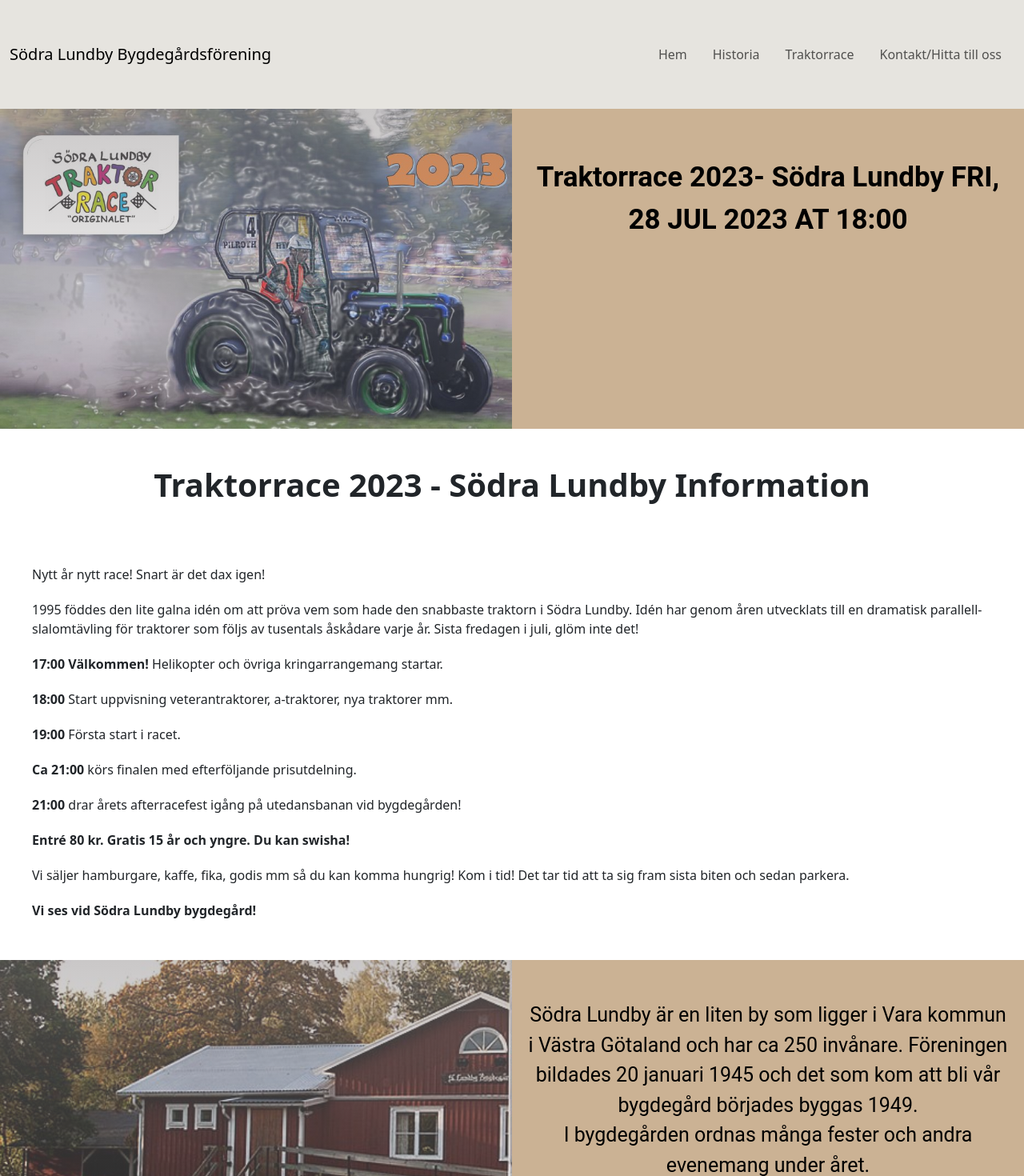
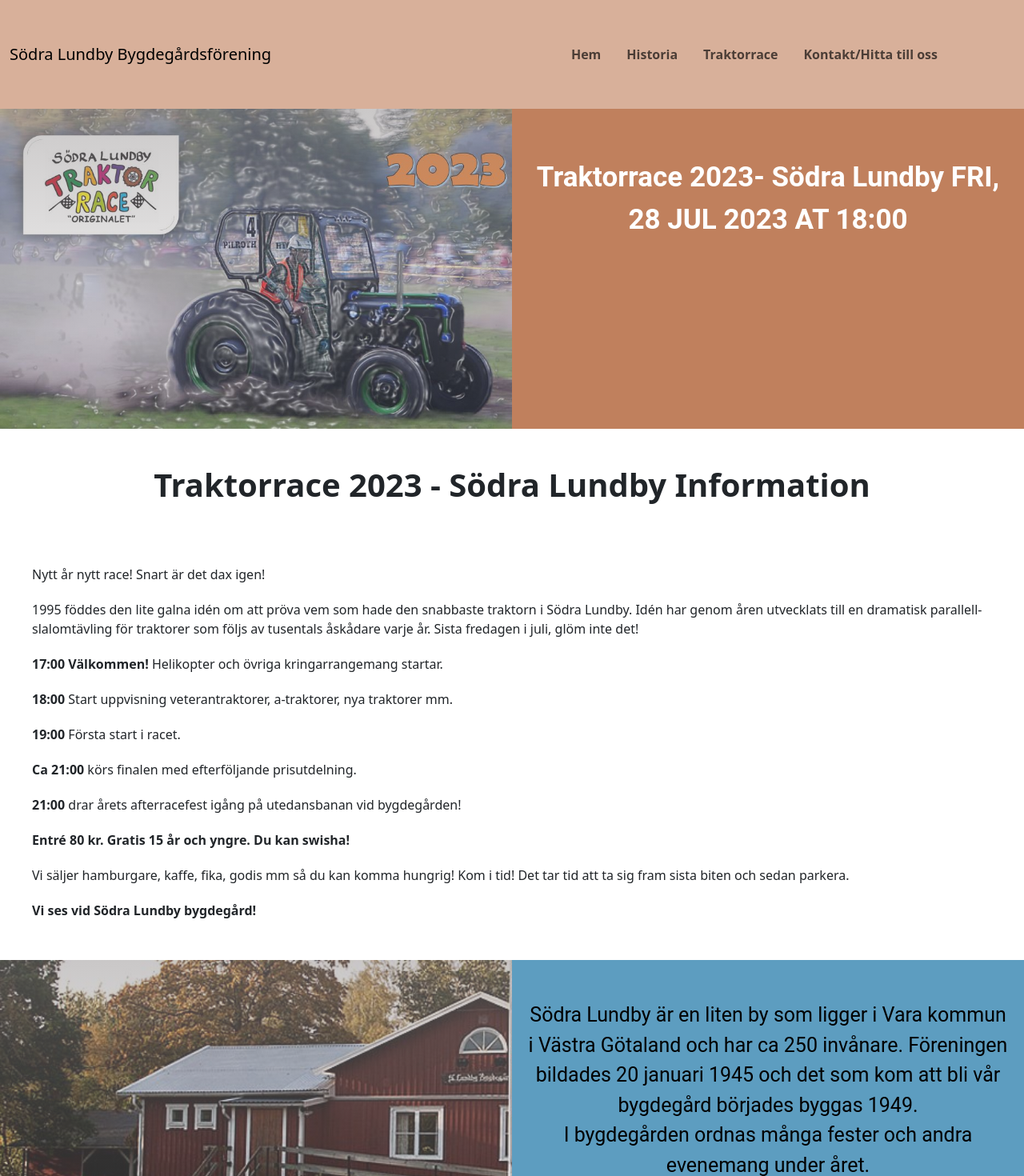
Before and after one commit to nataliemajadixon/sodralundbybygdegardsforening, a React (Create React App) app: page / in a window 1280 px wide. Shown: the top 1470 px of the page at 80% size. Built offline with nearby package versions, Linux system fonts and the light colour scheme.

Commit message:
updated css

```diff
--- a/src/components/History/History.jsx
+++ b/src/components/History/History.jsx
@@ -100,6 +100,15 @@ Främst den som ledde uppbyggnaden av föreningen, Tage Lundmark. Därutöver ka
  </div>
     </section>
 </div>
+
+
+<div>
+
+</div>
+
+
+
+
 </>
     )
 }
--- a/src/components/Home/Home.css
+++ b/src/components/Home/Home.css
@@ -39,7 +39,7 @@
     flex-wrap: wrap;
     text-align: center;
 
-    background-color: rgb(203, 178, 148);
+    background-color: rgb(192, 128, 93) ;
     width: 500px;
     height: 400px;
     background-size: cover ;
@@ -55,7 +55,7 @@
 .flexboxlayout2text{
     padding-top: 50px;
     font-size: 35px;
-    color: rgb(0, 0, 0);
+    color: white;
     text-decoration: none;
   }
   /* .flexboxlayout2text:hover {
@@ -116,7 +116,7 @@
     flex-wrap: wrap;
     text-align: center;
 
-    background-color: rgb(203, 178, 148);
+    background-color: #5d9dc0;
     width: 500px;
     height: 400px;
     background-size: cover ;
--- a/src/components/Navbar/Navbar.css
+++ b/src/components/Navbar/Navbar.css
@@ -1,8 +1,17 @@
 
 .style{
-    background-color: rgb(230, 228, 223);
+    background-color: #DEB22E;
+    /* #D8B09A */
+    /* 'rgb(192, 128, 93) */
+    /* #a86642 */
+}
 
+.navigation{
+    font-size: 16px;
+    font-weight: 600;
+    padding-right: 80px;
 }
+
 /* <img src={require('../../assets/logolundby.jpeg')} alt='businesslogo' style={{height: '60px', paddingLeft: '80px'}} /> */
 
 /* Södra Lundby bygdegårdsförening */
--- a/src/components/Navbar/Navbar.jsx
+++ b/src/components/Navbar/Navbar.jsx
@@ -7,7 +7,7 @@ import './Navbar.css'
 const Navbars = () => {
     return (
         <>
-           <Navbar  className='topnavbar py-3 py-lg-5' expand="lg" sticky="top" style={{backgroundColor: 'rgb(230, 228, 223)'}} >
+           <Navbar  className='topnavbar py-3 py-lg-5' expand="lg" sticky="top" style={{backgroundColor: '#D8B09A '}} >
         <Container fluid>
           <Navbar.Brand href="/">Södra Lundby Bygdegårdsförening  </Navbar.Brand>
 
```
